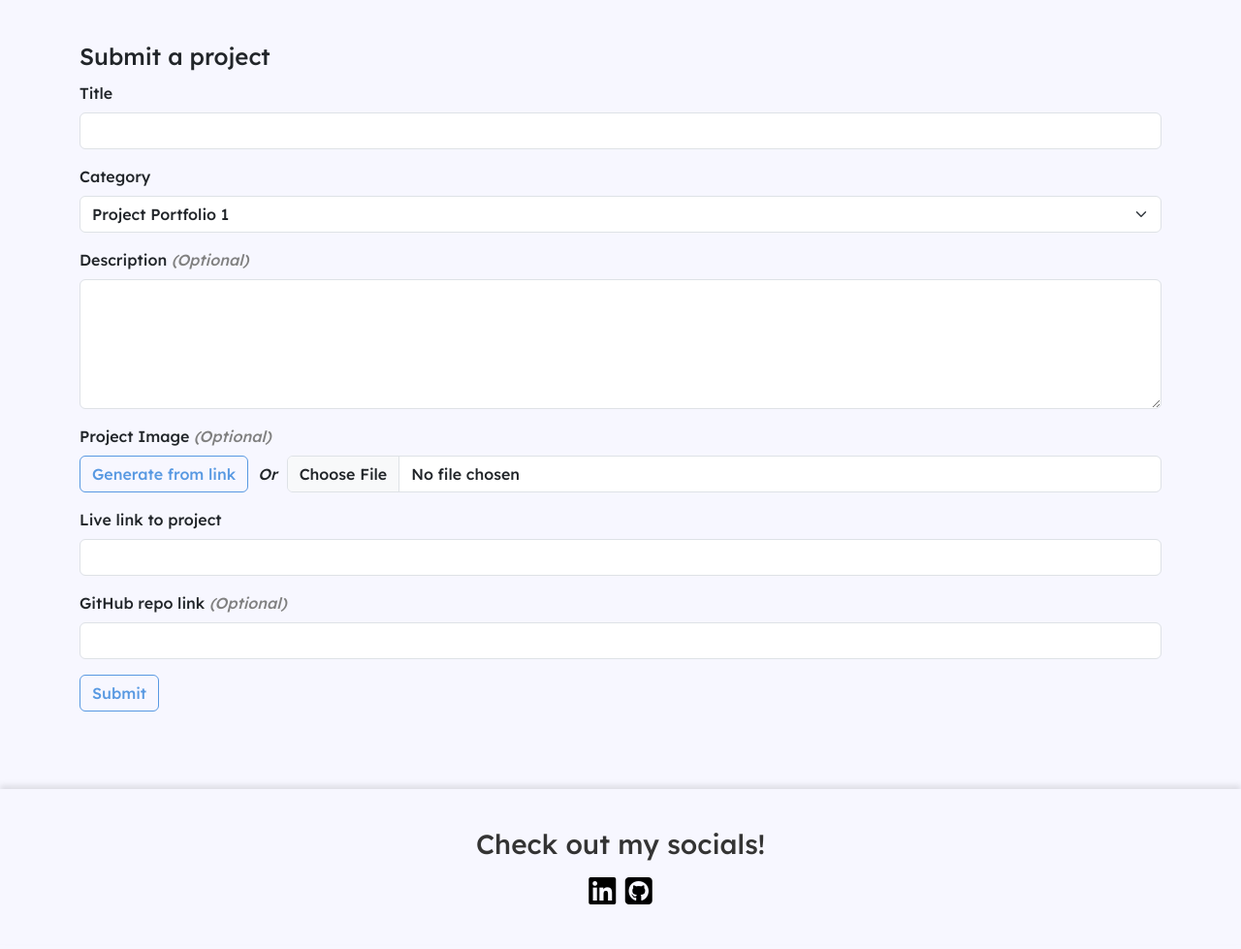
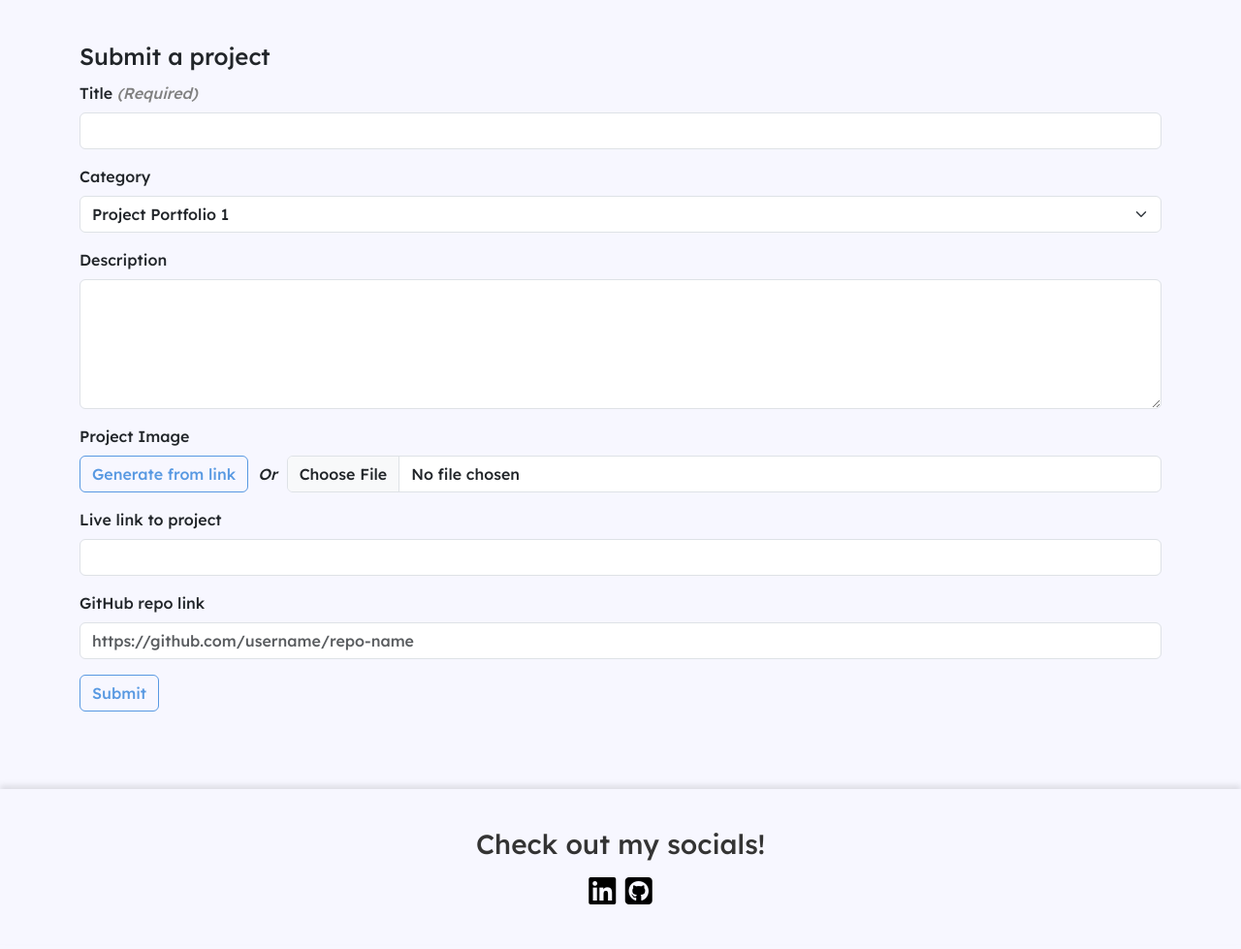
Before and after one commit to linx02/project-hub, a Django app: template hub_main/templates/project_submission.html in a window 1280 px wide. Shown: the part 58-1037 px from the top of the page at 97% size. Run offline with Django 3.2, Linux system fonts and the light colour scheme; the template is opened without the code that fills it, so the values that code supplies are empty; some libraries are stand-ins or nearby versions.

Commit message:
Minor adjustments

```diff
--- a/hub_main/models.py
+++ b/hub_main/models.py
@@ -21,8 +21,8 @@ class Post(models.Model):
     created_on = models.DateField(auto_now_add=True)
     description = models.TextField()
     likes = models.ManyToManyField(User, related_name='liked_posts', null=True, blank=True)
-    live_link = models.URLField(blank=False)
-    github_repo_link = models.URLField()
+    live_link = models.URLField(blank=True, null=True)
+    github_repo_link = models.URLField(blank=True, null=True)
 
     class Meta:
         ordering = ['created_on']
--- a/hub_main/templates/browse_project.html
+++ b/hub_main/templates/browse_project.html
@@ -34,11 +34,11 @@
                             <img src="{{ post.image }}" class="my-card-img" alt="...">
                             <div class="my-card-body">
                                 <h5 class="my-card-title">{{ post.title }}</h5>
-                                <p class="my-card-text">{{ post.description }}</p>
                                 <div class="my-card-author">
                                     <i class="fa-solid fa-circle-user fa-2xl"></i>
                                     <span>{{ post.author }}</span>
                                 </div>
+                                <p class="my-card-text">{{ post.description }}</p>
                             </div>
                         </div>
                     </a>
--- a/hub_main/templates/profile_page.html
+++ b/hub_main/templates/profile_page.html
@@ -40,8 +40,8 @@
                         </div>
                     </a>
                     <div class="post-options">
-                        <a class="post-option" style="color: inherit;" href="{% url 'project_update' post.id %}"><i class="fa-solid fa-pen-to-square"></i></a>
-                        <button type="button" class="post-option" data-bs-toggle="modal" data-bs-target="#{{ post.slug }}">
+                        <a class="post-option edit" href="{% url 'project_update' post.id %}"><i class="fa-solid fa-pen-to-square"></i></a>
+                        <button type="button" class="post-option delete" data-bs-toggle="modal" data-bs-target="#{{ post.slug }}">
                             <i class="fa-solid fa-trash"></i>
                         </button>
                     </div>
--- a/hub_main/templates/project_details.html
+++ b/hub_main/templates/project_details.html
@@ -67,8 +67,12 @@
             </a>
             <p>{{ post.description }}</p>
             <div>
+                {% if post.live_link %}
                 <a href="{{ post.live_link }}" target="_blank" style="width: max-content; text-decoration: none;" class="project-link">View this project <i class="fa-solid fa-arrow-up-right-from-square"></i></a>
+                {% endif %}
+                {% if post.github_repo_link %}
                 <a href="{{ post.github_repo_link }}" target="_blank" style="width: max-content; text-decoration: none;" class="project-link">View on GitHub <i class="fa-brands fa-square-github fa-xl"></i></a>
+                {% endif %}
             </div>
         </div>
 
--- a/hub_main/templates/project_submission.html
+++ b/hub_main/templates/project_submission.html
@@ -13,7 +13,7 @@
             <fieldset>
             <legend>Submit a project</legend>
             <div class="mb-3">
-                <label for="title" class="form-label">Title</label>
+                <label for="title" class="form-label">Title <em style="color: grey;">(Required)</em></label>
                 <input name="title" type="text" id="title" class="form-control" required>
             </div>
             <div class="mb-3">
@@ -28,11 +28,11 @@
                 </select>
             </div>
             <div class="mb-3">
-                <label class="form-label" for="description">Description <em style="color: grey;">(Optional)</em></label>
+                <label class="form-label" for="description">Description</label>
                 <textarea name="description" id="description" class="form-control" rows="5"></textarea>
             </div>
             <div class="mb-3">
-                <label class="form-label" for="image">Project Image <em style="color: grey;">(Optional)</em></label>
+                <label class="form-label" for="image">Project Image</label>
                 <br>
                 <div style="display:flex; align-items: center; height: max-content;" id="file-upload">
                     <input type="checkbox" class="btn-check" id="generate-link" autocomplete="off" name="generate_link">
@@ -44,11 +44,11 @@
             </div>
             <div class="mb-3">
                 <label class="form-label" for="live-link">Live link to project</label>
-                <input name="live_link" type="url" id="live-link" class="form-control" required>
+                <input name="live_link" type="url" id="live-link" class="form-control">
             </div>
             <div class="mb-3">
-                <label class="form-label" for="description">GitHub repo link <em style="color: grey;">(Optional)</em></label>
-                <input name="github_repo_link" type="url" id="github_repo_link" class="form-control">
+                <label class="form-label" for="description">GitHub repo link</label>
+                <input name="github_repo_link" type="url" id="github_repo_link" class="form-control" placeholder="https://github.com/username/repo-name">
             </div>
             <p id="error-text-github">Invalid GitHub repo link, readme.md will not be loaded. Correct format: https://github.com/username/repo-name</p>
             <button type="submit" class="btn btn-outline-primary" id="submit-btn">Submit</button>
```
Also changed, not shown: hub_main/static/hub_main/css/profile_page.css (+12 -0 lines), hub_main/templates/project_update.html (+7 -7 lines), hub_main/views.py (+21 -8 lines), hub_main/migrations/0009_alter_post_github_repo_link_alter_post_live_link.py (added).
